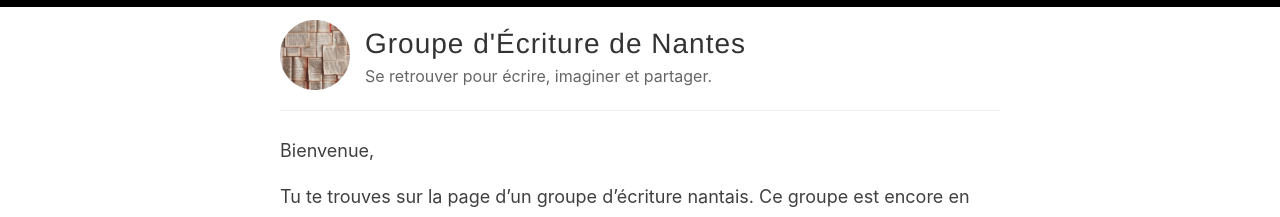
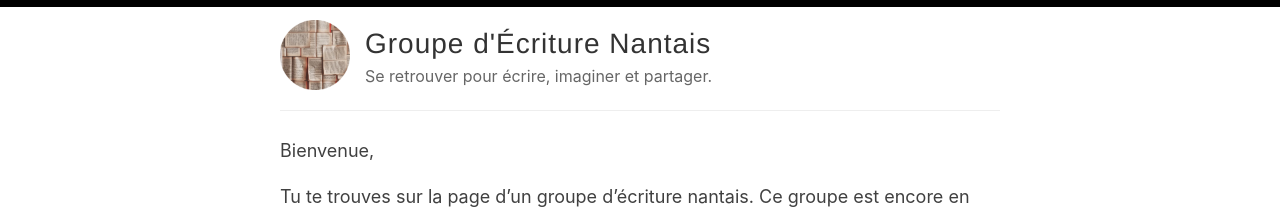
Before and after one commit to rivten/groupe-ecriture-nantes, a Jekyll site: the page built from index.html, in a window 1280 px wide. Shown: the top 217 px of the page. Built offline with Jekyll 4.4.1, drawn with Linux system fonts in a browser that asks for light colours; the list of posts is cut into pages by our own code.

Commit message:
change title

```diff
--- a/_config.yml
+++ b/_config.yml
@@ -3,7 +3,7 @@
 #
 
 # Name of your site (displayed in the header)
-name: Groupe d'Écriture de Nantes
+name: Groupe d'Écriture Nantais
 
 # Name of the author
 author:
```
